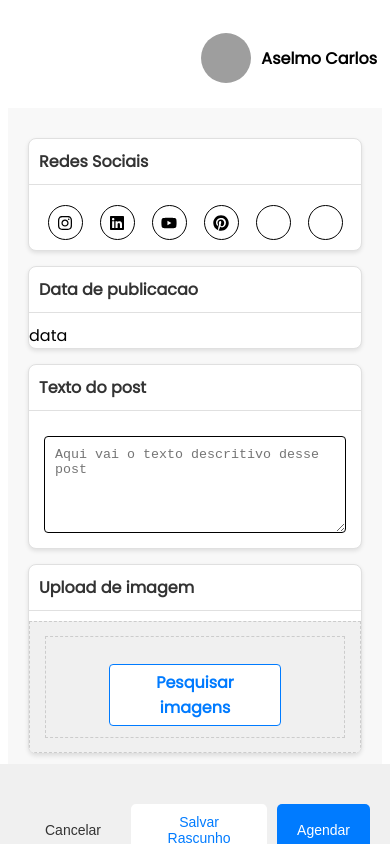
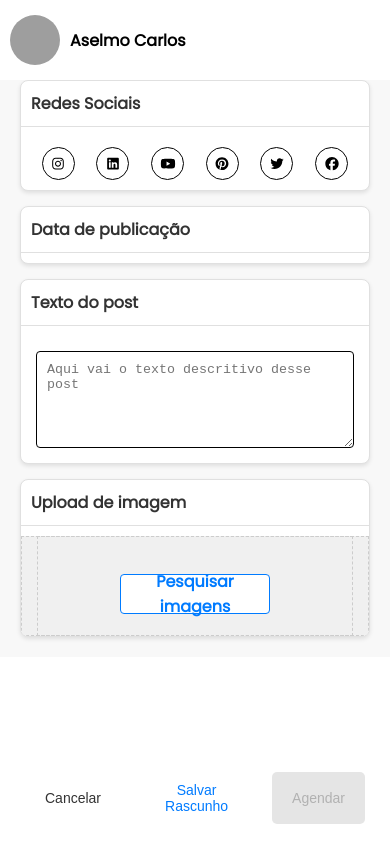
Before and after one commit to anabergerr/desafio-mlabs, a Nuxt app: page /agendar in a window 390 px wide. Built offline with nearby package versions, Linux system fonts and the light colour scheme; grey boxes are pictures that could not be loaded.

Commit message:
implementando algumas features da pagina de agendamento

```diff
--- a/assets/css/global.css
+++ b/assets/css/global.css
@@ -1,3 +1,17 @@
+* {
+  box-sizing: border-box;
+}
+
+html,
 body {
+  height: 100%;
+  margin: 0;
+  padding: 0;
   font-family: "Poppins", sans-serif;
 }
+
+body {
+  display: flex;
+  flex-direction: column;
+  min-height: 100vh;
+}
--- a/components/footerAgendar.vue
+++ b/components/footerAgendar.vue
@@ -10,11 +10,10 @@
 
 <style scoped>
 .footer {
-  background-color: #f0f0f0;
+  background-color: #FFFFFF;
   padding: 20px;
   bottom: 0;
   left: 0;
-  height: 40px;
   position: fixed;
   width: 100%;
 }
--- a/components/header.vue
+++ b/components/header.vue
@@ -1,27 +1,28 @@
 <template>
   <header class="header">
-    <div class="logo-container">
-      <img src="/assets/img/logo.png" alt="Logo" class="logo" />
-    </div>
     <div class="profile-container">
       <img src="/assets/img/avatar.png" alt="Profile Picture" class="profile-pic" />
       <span class="profile-name">Aselmo Carlos</span>
     </div>
+    <div class="logo-container">
+      <img src="/assets/img/logo.png" alt="Logo" class="logo" />
+    </div>
   </header>
 </template>
+
 
 <style scoped>
 .header {
   display: flex;
+  align-items: center;
   justify-content: space-between;
-  /* Espaça os elementos uniformemente */
-  align-items: center;
-  /* Alinha os elementos verticalmente ao meio */
   background-color: #fff;
-  height: 100px;
-  /* Ajuste conforme necessário para a altura desejada */
-  padding: 0 5px;
-  /* Espaçamento horizontal opcional */
+  height: 80px;
+  padding: 0 10px;
+  box-sizing: border-box;
+  position: fixed;
+  top: 0;
+  width: 100%;
 }
 
 .logo-container,
@@ -48,7 +49,7 @@
 
 @media (max-width: 768px) {
   .logo-container {
-    opacity: 0;
+    display: none;
   }
 }
 </style>
--- a/pages/agendar.vue
+++ b/pages/agendar.vue
@@ -1,3 +1,62 @@
+<script setup lang="ts">
+
+import { ref } from 'vue';
+
+
+const socialLinks = [
+  {
+    name: 'Instagram',
+    icon: 'instagram',
+    enabled: true,
+  },
+  {
+    name: 'Linkedin',
+    icon: 'linkedin',
+    enabled: true,
+  },
+  {
+    name: 'Youtube',
+    icon: 'youtube',
+    enabled: false,
+  },
+  {
+    name: 'Pinterest',
+    icon: 'pinterest',
+    enabled: false,
+  },
+  {
+    name: 'Twitter',
+    icon: 'twitter',
+    enabled: false,
+  },
+  {
+    name: 'Facebook',
+    icon: 'facebook',
+    enabled: false,
+  },
+];
+
+const selectedLink = ref<number | null>(null)
+const inputValueData = ref('');
+const inputValueHours = ref('');
+const router = useRouter();
+
+
+const selectLink = (index: number) => {
+  selectedLink.value = index
+}
+
+
+const agendar = () => {
+  alert('Agendamento realizado com sucesso!');
+  router.push('/agendamentos');
+};
+
+
+</script>
+
+
+
 <template>
   <div class="principal">
     <main class="container">
@@ -6,15 +65,17 @@
           <card class="card card-social" :spanText="'Redes Sociais'">
             <div>
               <div id="icons">
-                <a class="link-social" v-for="link in socialLinks" :key="link.name" :href="link.url" target="blank">
+                <button v-for="(link, index) in socialLinks" :key="link.name" class="link-social"
+                  :class="{ active: selectedLink === index }" :disabled="!link.enabled" @click="selectLink(index)"
+                  :target="link.enabled ? 'blank' : ''">
                   <font-awesome-icon class="icon-social" :icon="['fab', link.icon]" />
-                </a>
+                </button>
               </div>
             </div>
           </card>
-          <card class="card card-data" :spanText="'Data de publicacao'">
-            <div>
-              data
+          <card class="card card-data" :spanText="'Data de publicação'">
+            <div class="data-input">
+
             </div>
           </card>
         </div>
@@ -50,12 +111,19 @@
       </section>
     </main>
   </div>
-  <FooterAgendar />
+  <footer class="footer">
+    <div class="footer-buttons">
+      <button class="button cancel-button">Cancelar</button>
+      <button class="button draft-button">Salvar Rascunho</button>
+      <button :disabled="inputValueHours.trim() === '' || inputValueData.trim() === '' || selectedLink === null"
+        class="button schedule-button" @click="agendar">Agendar</button>
+    </div>
+  </footer>
 </template>
 
 <style scoped>
 .container {
-  /* margin: 50px auto; */
+  margin: 50px auto;
 
   display: flex;
   flex-wrap: wrap;
@@ -79,7 +147,6 @@
   margin-top: 20px;
 }
 
-/* Garante que a coluna direita cresça para ocupar o espaço restante */
 .container .right-column {
   flex-grow: 1;
 }
@@ -105,16 +172,28 @@
 .link-social {
   width: 33px;
   height: 33px;
-  border: 1px solid black;
+  border: 1px solid #ccc;
   border-radius: 100%;
   display: flex;
   justify-content: center;
   align-items: center;
+  transition: background-color 0.3s ease;
+  background-color: transparent;
+  cursor: pointer;
 }
 
-.icon-social {
-  color: black;
-  width: 16px;
+.link-social.active {
+  background-color: orange;
+}
+
+.link-social:hover .icon-social {
+  color: rgb(180, 117, 0);
+}
+
+.link-social.disabled {
+  opacity: 0.5;
+  cursor: not-allowed;
+  pointer-events: none;
 }
 
 .card-post {
@@ -131,7 +210,6 @@
 .text-aterea-form textarea {
   width: 100%;
   border: 1px solid #000;
-  /* Cor da borda do textarea */
   border-radius: 4px;
   padding: 15px;
   cursor: text;
@@ -195,11 +273,57 @@
   width: 649px;
 }
 
+.footer {
+  background-color: #FFFFFF;
+  padding: 20px;
+  bottom: 0;
+  left: 0;
+  position: fixed;
+  width: 100%;
+}
+
+.footer-buttons {
+  display: flex;
+  justify-content: flex-end;
+}
+
+.button {
+  margin-left: 10px;
+  padding: 10px 20px;
+  border: none;
+  border-radius: 5px;
+  cursor: pointer;
+  font-size: 14px;
+  transition: background-color 0.3s, color 0.3s;
+}
+
+.cancel-button {
+  background-color: transparent;
+  color: #333;
+}
+
+.draft-button {
+  background-color: #fff;
+  color: #007bff;
+}
+
+.schedule-button {
+  background-color: #007bff;
+  color: #fff;
+  margin-right: 40px;
+}
+
+.schedule-button:disabled {
+  opacity: 0.5;
+  cursor: not-allowed;
+  background-color: #ccc;
+  color: #666;
+
+}
+
 
 @media (max-width: 768px) {
   .container {
-    /* margin: 50px auto; */
-
     display: flex;
     flex-wrap: wrap;
     justify-content: center;
@@ -210,27 +334,22 @@
   .card {
     background-color: white;
     border-radius: 8px;
-    /* Adiciona cantos arredondados às cards */
     box-shadow: 0 2px 4px rgba(0, 0, 0, 0.1);
-    /* Adiciona uma sombra sutil para destacar as cards */
     overflow: hidden;
-    /* Remove qualquer conteúdo que ultrapasse os limites da card */
   }
 
   .container .left-column,
   .container .right-column {
     width: 100%;
-    /* Define a largura das colunas para 100% */
     padding: 20px;
-    /* Ajusta o padding das colunas para o mobile */
     display: flex;
     flex-direction: column;
     flex-wrap: wrap;
     margin-top: 10px;
-    /* Reduz a margem superior entre as colunas */
+
   }
 
-  /* Garante que a coluna direita cresça para ocupar o espaço restante */
+
   .container .right-column {
     display: none;
   }
@@ -239,15 +358,12 @@
     width: 100%;
     display: flex;
     flex-direction: column;
-    /* Alinha os cards verticalmente no mobile */
     gap: 15px;
-    /* Adiciona espaço entre os cards */
   }
 
   .container .card-social,
   .card-data {
     width: 100%;
-    /* Define a largura dos cards para 100% */
   }
 
   #icons {
@@ -273,12 +389,10 @@
 
   .card-post {
     margin-top: 15px;
-    /* Reduz a margem superior do card-post */
   }
 
   .text-aterea-form {
     padding: 15px;
-    /* Ajusta o padding do formulário */
     display: flex;
     justify-content: center;
     align-items: center;
@@ -287,19 +401,15 @@
   .text-aterea-form textarea {
     width: 100%;
     border: 1px solid #000;
-    /* Cor da borda do textarea */
     border-radius: 4px;
     padding: 10px;
     cursor: text;
     resize: vertical;
-    /* Permite redimensionar o textarea apenas verticalmente */
   }
 
   .card-upload {
     margin-top: 15px;
-    /* Reduz a margem superior do card-upload */
     position: relative;
-    /* Define a card-upload como um container para posicionamento */
   }
 
   .card-upload .content-upload-image {
@@ -307,13 +417,9 @@
     display: flex;
     align-items: center;
     justify-content: center;
-    /* Centraliza o conteúdo horizontalmente */
     border: 1px dashed #ccc;
-    /* Cor da borda do upload */
     height: 100px;
-    /* Ajusta a altura do container de upload */
     background-color: #f0f0f0;
-    /* Adiciona cor de fundo ao container */
   }
 
   .card-upload .border-upload {
@@ -325,12 +431,10 @@
     flex-wrap: wrap;
     align-items: center;
     justify-content: center;
-    /* Centraliza o conteúdo verticalmente */
     text-align: center;
     cursor: pointer;
   }
 
-  /* Remover o ícone e texto do border-upload */
   .card-upload .border-upload img,
   .card-upload .border-upload p {
     display: none;
@@ -338,7 +442,6 @@
 
   .card-upload .input-label-file {
     width: 150px;
-    /* Ajusta a largura do botão */
     height: 40px;
     color: #007bff;
     border: 1px solid #007bff;
@@ -350,7 +453,6 @@
     border-radius: 4px;
     font-weight: bold;
     background-color: white;
-    /* Define a cor de fundo do botão */
     transition: background-color 0.3s ease;
   }
 
@@ -362,7 +464,6 @@
   .waiting-content {
     text-align: center;
     padding: 20px;
-    /* Adiciona padding para melhor espaçamento */
   }
 
   .waiting-content p {
@@ -374,10 +475,8 @@
     display: flex;
     flex-direction: column;
     width: 100%;
-    /* Define a largura da card-text para 100% */
   }
 
-  /* Estilos para a área do card-text no mobile */
   .card-text .waiting-content {
     padding: 20px;
     display: flex;
@@ -388,98 +487,59 @@
   .card-text .waiting-content img {
     width: 100%;
     max-width: 300px;
-    /* Define uma largura máxima para a imagem */
     height: auto;
     margin-top: 20px;
   }
 
-  /* Estilos para o cabeçalho da card */
   .card h3 {
     padding: 15px;
     background-color: #f0f0f0;
     margin: 0;
-    /* Remove a margem padrão do h3 */
     font-weight: bold;
   }
 
-  /* Estilos para o conteúdo da card */
   .card .card-content {
     padding: 15px;
   }
 
-  /* Estilos para o rodapé da card */
   .card .card-footer {
     padding: 15px;
     background-color: #f0f0f0;
     text-align: center;
   }
 
-  /* Estilos para o ícone de upload */
   .border-upload img {
     width: 50px;
     height: 50px;
     margin-bottom: 10px;
   }
 
-  /* Estilos para o texto do ícone de upload */
   .border-upload p {
     font-size: 14px;
     margin-bottom: 10px;
   }
 
-  /* Estilos para o botão de upload */
   .input-label-file {
     font-size: 16px;
     padding: 10px;
     border-radius: 5px;
-    /* Define um raio de borda mais suave */
     transition: background-color 0.3s ease;
-    /* Adiciona uma transição suave para o background */
   }
 
-  /* Estilos para o botão de upload ao passar o mouse */
   .input-label-file:hover {
     background-color: #0056b3;
-    /* Define a cor de fundo ao passar o mouse */
     color: white;
-    /* Define a cor do texto ao passar o mouse */
+  }
+
+  .footer-buttons {
+    justify-content: center;
+    margin-top: 20px;
+  }
+
+  .button {
+    margin: 0 5px;
   }
 
 
 }
 </style>
-
-<script setup>
-const socialLinks = [
-  {
-    name: 'Instagram',
-    url: 'https://twitter.com/ceceliacreates',
-    icon: 'instagram'
-  },
-  {
-    name: 'Linkedin',
-    url: 'https://twitter.com/ceceliacreates',
-    icon: 'linkedin'
-  },
-  {
-    name: 'Youtube',
-    url: 'https://www.youtube.com/@ceceliacreates',
-    icon: 'youtube'
-  },
-  {
-    name: 'Pinterest',
-    url: 'https://twitter.com/ceceliacreates',
-    icon: 'pinterest'
-  },
-  {
-    name: 'Twitter',
-    url: 'https://www.youtube.com/@ceceliacreates',
-    icon: 'twitter'
-  },
-  {
-    name: 'Facebook',
-    url: 'https://www.youtube.com/@ceceliacreates',
-    icon: 'facebook'
-  },
-];
-</script>
--- a/pages/index.vue
+++ b/pages/index.vue
@@ -1,18 +1,19 @@
 <template>
-  <Header profilePicture="url-da-imagem-de-perfil.jpg" logo="url-do-logo.png" />
-  <main class="content">
-    <img src="/assets/img/vetor-posts.png" alt="Imagem Central" class="center-image" />
-    <button class="schedule-button">Agendar Post</button>
-  </main>
+  <div class="page-container">
+    <main class="content">
+      <img src="/assets/img/vetor-posts.png" alt="Imagem Central" class="center-image" />
+      <a href="/agendar">
+        <button class="schedule-button">Agendar Post</button>
+      </a>
+    </main>
+  </div>
 </template>
 
-
 <style scoped>
-html,
-body,
-#app {
-  height: 100%;
-  margin: 0;
+.page-container {
+  display: flex;
+  flex-direction: column;
+  min-height: 100vh;
 }
 
 .content {
@@ -20,16 +21,16 @@ body,
   flex-direction: column;
   align-items: center;
   justify-content: center;
-  height: calc(100vh - 60px);
-  /* Ajuste a altura conforme a altura do Header */
+  flex: 1;
   text-align: center;
+  height: calc(100vh - 100px);
 }
 
 .center-image {
   width: 300px;
-  /* Ajuste o tamanho conforme necessário */
   height: auto;
-  margin-bottom: 20px;
+  margin: 20px 0;
+  /* Margem superior e inferior */
 }
 
 .schedule-button {
--- a/plugins/fontawesome.js
+++ b/plugins/fontawesome.js
@@ -1,8 +1,8 @@
 import { library, config } from '@fortawesome/fontawesome-svg-core'
 import { FontAwesomeIcon } from '@fortawesome/vue-fontawesome'
-import { faInstagram, faLinkedin, faYoutube, faPinterest } from '@fortawesome/free-brands-svg-icons'
+import { faInstagram, faLinkedin, faYoutube, faPinterest, faTwitter, faFacebook } from '@fortawesome/free-brands-svg-icons'
 
-library.add(faInstagram, faLinkedin, faYoutube, faPinterest)
+library.add(faInstagram, faLinkedin, faYoutube, faPinterest, faTwitter, faFacebook)
 
 // This is important, we are going to let Nuxt worry about the CSS
 config.autoAddCss = false
```
Also changed, not shown: package.json (+6 -1 lines), nuxt.config.ts (line endings or trailing spaces), 1 other file (tests, documents, lock files or other folders).
